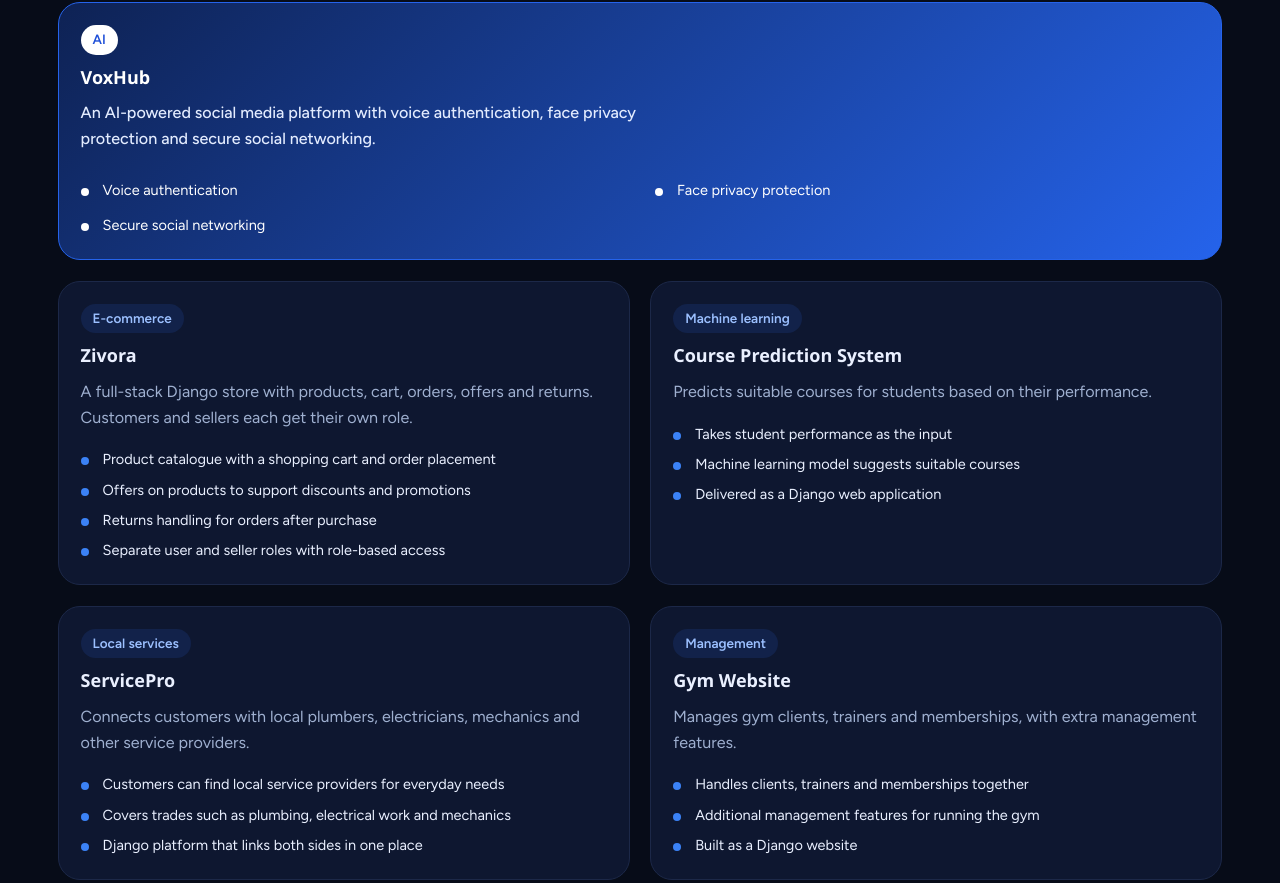
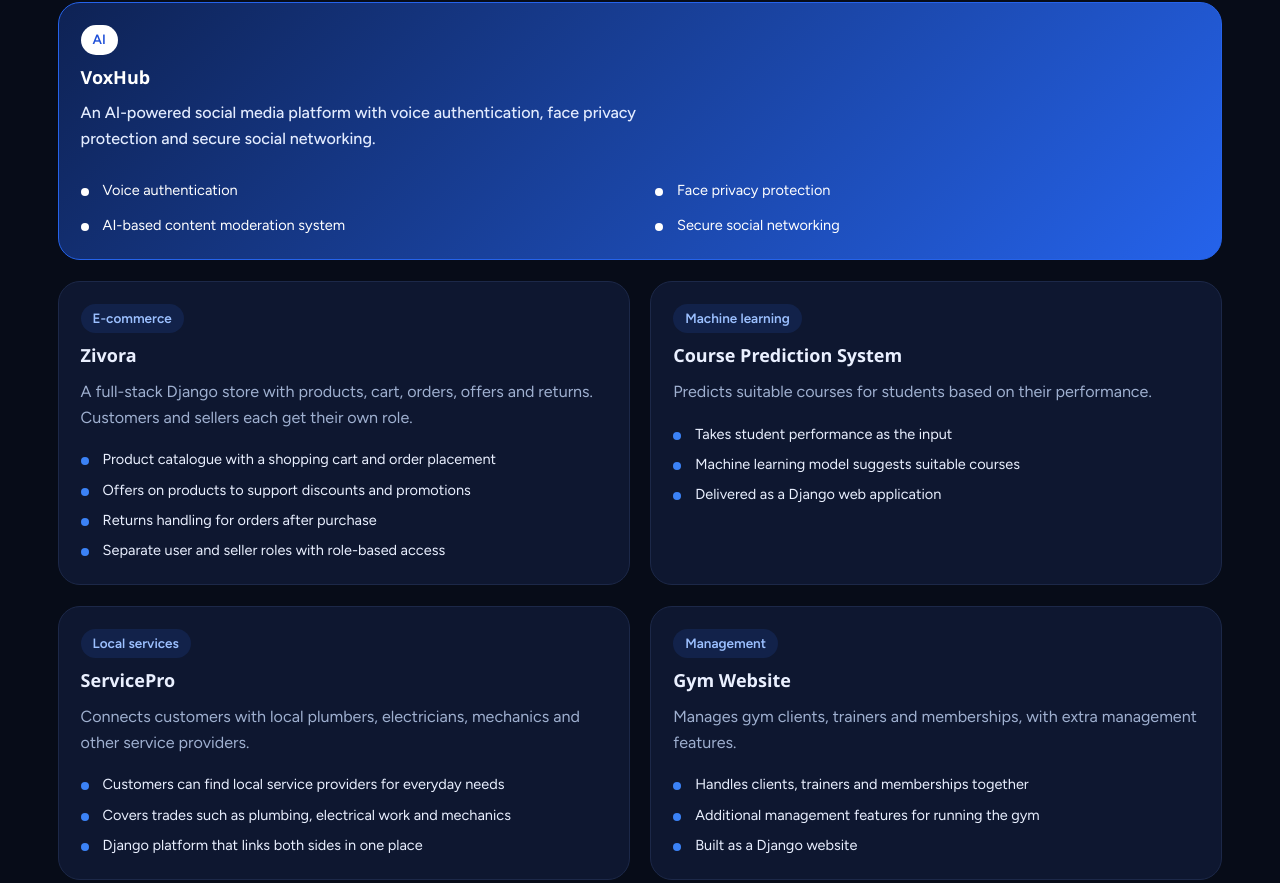
Before and after one commit to rtp84935-hubgit/MY_PORTFOLIO, a plain HTML site: page index.html in a window 1280 px wide. Shown: the part 1361-2244 px from the top of the page. Drawn offline with Linux system fonts and the light colour scheme; a web font is replaced by a local one.

Commit message:
Update index.html

```diff
--- a/index.html
+++ b/index.html
@@ -214,7 +214,7 @@ section{padding:clamp(44px,4.5vw,80px) 0 0}
   <section id="projects">
     <h2>Projects</h2>
     <div class="projects">
-      <article class="card big"><span class="tag">AI</span><h3>VoxHub</h3><p>An AI-powered social media platform with voice authentication, face privacy protection and secure social networking.</p><ul class="pts"><li>Voice authentication</li><li>Face privacy protection</li><li>Secure social networking</li></ul></article>
+      <article class="card big"><span class="tag">AI</span><h3>VoxHub</h3><p>An AI-powered social media platform with voice authentication, face privacy protection and secure social networking.</p><ul class="pts"><li>Voice authentication</li><li>Face privacy protection</li><li>AI-based content moderation system</li><li>Secure social networking</li></ul></article>
       <article class="card "><span class="tag">E-commerce</span><h3>Zivora</h3><p>A full-stack Django store with products, cart, orders, offers and returns. Customers and sellers each get their own role.</p><ul class="pts"><li>Product catalogue with a shopping cart and order placement</li><li>Offers on products to support discounts and promotions</li><li>Returns handling for orders after purchase</li><li>Separate user and seller roles with role-based access</li></ul></article>
       <article class="card"><span class="tag">Machine learning</span><h3>Course Prediction System</h3><p>Predicts suitable courses for students based on their performance.</p><ul class="pts"><li>Takes student performance as the input</li><li>Machine learning model suggests suitable courses</li><li>Delivered as a Django web application</li></ul></article>
       <article class="card"><span class="tag">Local services</span><h3>ServicePro</h3><p>Connects customers with local plumbers, electricians, mechanics and other service providers.</p><ul class="pts"><li>Customers can find local service providers for everyday needs</li><li>Covers trades such as plumbing, electrical work and mechanics</li><li>Django platform that links both sides in one place</li></ul></article>
```
